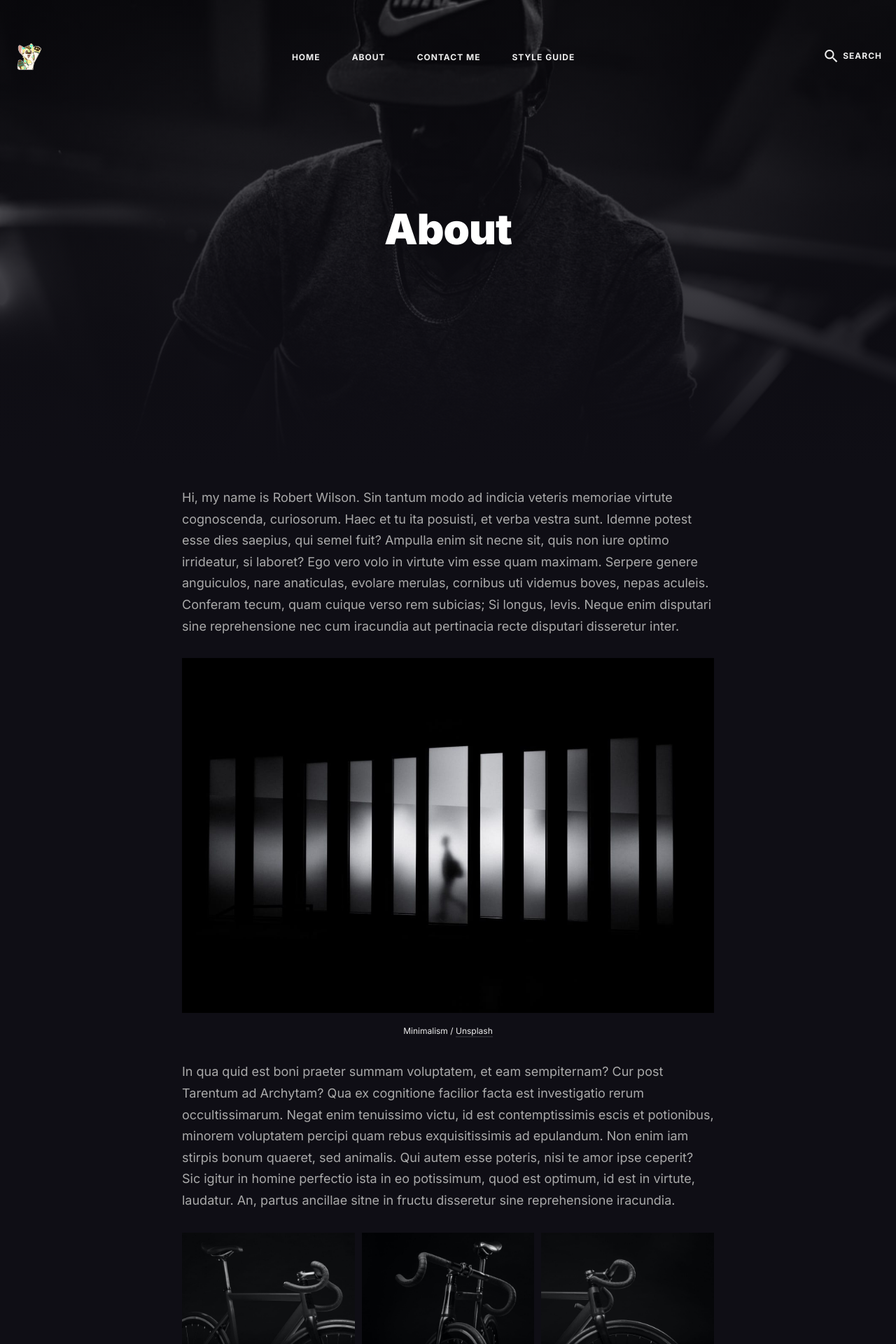
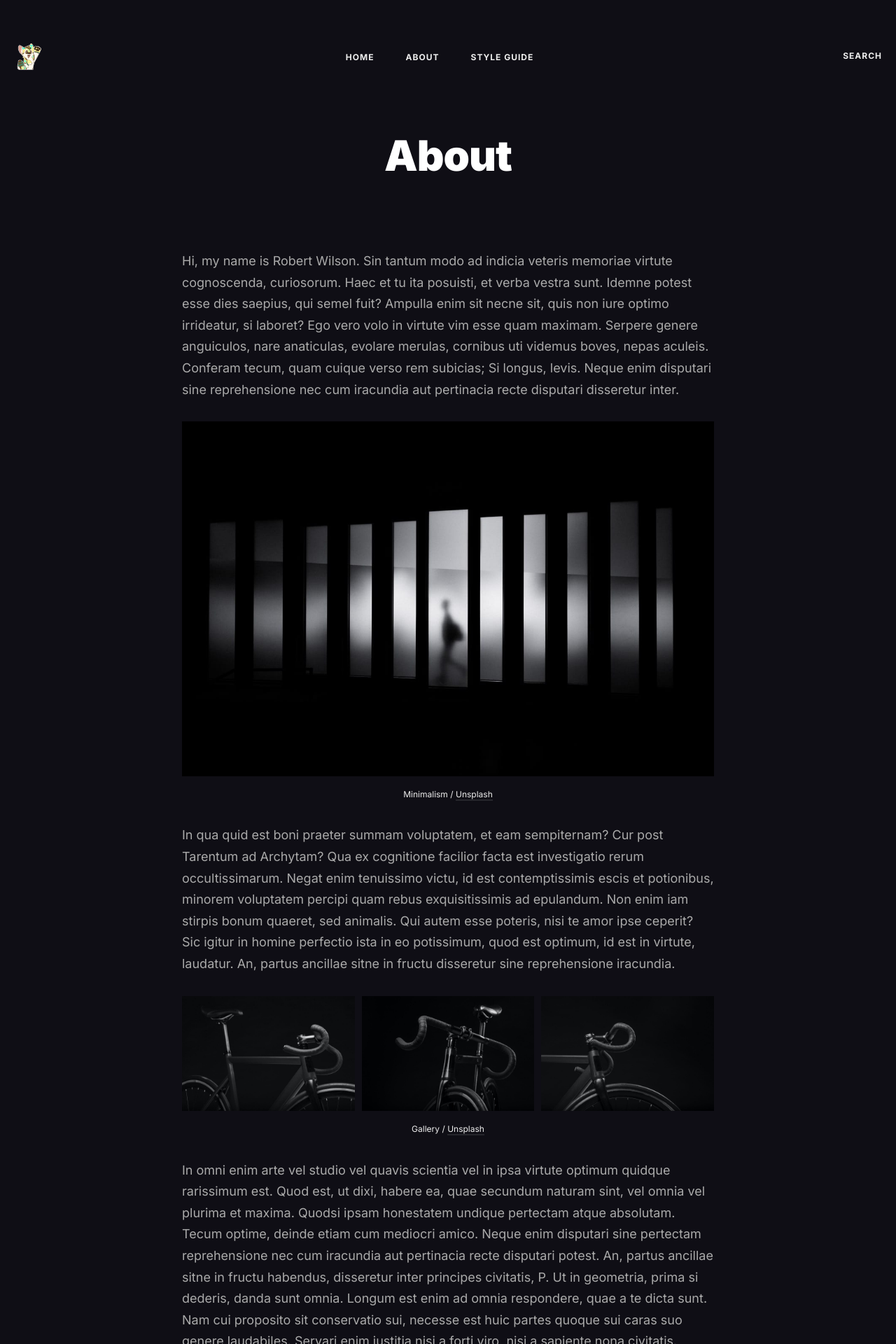
Before and after one commit to joegrover/lumunix.github.io, a Jekyll site: the page built from _pages/about.md, in a window 1280 px wide. Shown: the top 1920 px of the page at 70% size. Built offline with Jekyll 4.4.1, drawn with Linux system fonts in a browser that asks for light colours; nearby versions of some CDN libraries.

Commit message:
updating

```diff
--- a/_config.yml
+++ b/_config.yml
@@ -2,7 +2,7 @@
 # General Site Settings
 title: Lumunix
 logo: '/images/hi.png' # You can add own logo. For example '/images/logo.png'.
-description: Lumunix Blog.
+description: Lumunix Blog
 baseurl: "" # The subpath of your site, e.g. /blog
 url: "https://lumunix.github.io/" # The base hostname & protocol for your site, e.g. http://example.com
 
@@ -19,14 +19,14 @@
 hero:
   title:
   description:
-  image: '/images/01.jpg'
+  image:
 
 
 #-------------------------------
 # Contact Settings
 contact:
   email: lumunix@icloud.com # Add your email for contact form
-  description: Norlin comes with a built-in contact form, that you can use with Formspree service to handle up to 50 submissions per month for free. You could also easily switch to another contact form service if you want. # Add a description of your form
+  description:  # Add a description of your form
 
 # NOTE
 # Norlin theme comes with a contact form built-in. You can use this form with Formspree (https://formspree.io/) service and get up to 50 submissions for free. Also, you can easily switch to another service if you want.
@@ -37,12 +37,11 @@
 # Example of adding a new link to the footer - {icon: "ion-logo-github", link: "https://github.com"}
 # Other icons can be found at https://ionicons.com/v4/
 social:
-- {icon: "ion-logo-twitter", link: "https://twitter.com/Lumunix"}
-- {icon: "ion-logo-instagram", link: "https://www.instagram.com/lum_unix/?hl=en"}
-- {icon: "ion-logo-youtube", link: "https://www.youtube.com/channel/UClirzTkXbUFGsfP8aiUqOGg"}
-- {icon: "ion-logo-github", link: "https://lumunix.github.io/"}
-- {icon: "ion-logo-discord", link: "https://discord.gg/S44eGxVNzT"}
-
+- {icon: "logo-twitter", link: "https://twitter.com/Lumunix"}
+- {icon: "logo-instagram", link: "https://www.instagram.com/lum_unix/?hl=en"}
+- {icon: "logo-youtube", link: "https://www.youtube.com/channel/UClirzTkXbUFGsfP8aiUqOGg"}
+- {icon: "logo-github", link: "https://lumunix.github.io/"}
+- {icon: "logo-discord", link: "https://discord.gg/S44eGxVNzT"}
 
 #-------------------------------
 # Comment Section (Disqus)
--- a/_includes/footer-widgets/widget-tag-cloud.html
+++ b/_includes/footer-widgets/widget-tag-cloud.html
@@ -2,7 +2,7 @@
 <div class="col col-4 col-d-6 col-t-12">
   <div class="widget widget-tag-cloud">
     <div class="widget__head">
-      <h3 class="widget__title">Explore Tags</h3>
+      <h3 class="widget__title">Tags</h3>
     </div>
     <div class="tag__cloud">
       {{ site | tag_cloud }}
--- a/_includes/head.html
+++ b/_includes/head.html
@@ -13,7 +13,8 @@
   <link href="https://fonts.googleapis.com/css2?family=Inter:wght@400;500;700;900&display=swap" rel="stylesheet">
 
   <!-- Ionicons -->
-  <link href="https://unpkg.com/ionicons@4.2.2/dist/css/ionicons.min.css" rel="stylesheet">
+  <script type="module" src="https://unpkg.com/ionicons@5.2.3/dist/ionicons/ionicons.esm.js"></script>
+  <script nomodule="" src="https://unpkg.com/ionicons@5.2.3/dist/ionicons/ionicons.js"></script>
 
   <style>
   {% capture include_to_scssify %}
--- a/_includes/social-links.html
+++ b/_includes/social-links.html
@@ -3,7 +3,7 @@
   <ul class="social__list list-reset">
     {% for social in site.social %}
     <li class="social__item">
-      <a class="social__link" href="{{social.link}}" aria-label="social icon"><i class="ion {{social.icon}}"></i></a>
+      <a class="social__link" href="{{social.link}}" aria-label="social icon"><ion-icon name="{{social.icon}}"></ion-icon></a>
     </li>
     {% endfor %}
   </ul>
--- a/_pages/about.md
+++ b/_pages/about.md
@@ -2,7 +2,6 @@
 layout: page
 title: About
 permalink: /about/
-image: '/images/60.jpg'
 ---
 
 Hi, my name is Robert Wilson. Sin tantum modo ad indicia veteris memoriae virtute cognoscenda, curiosorum. Haec et tu ita posuisti, et verba vestra sunt. Idemne potest esse dies saepius, qui semel fuit? Ampulla enim sit necne sit, quis non iure optimo irrideatur, si laboret? Ego vero volo in virtute vim esse quam maximam. Serpere genere anguiculos, nare anaticulas, evolare merulas, cornibus uti videmus boves, nepas aculeis. Conferam tecum, quam cuique verso rem subicias; Si longus, levis. Neque enim disputari sine reprehensione nec cum iracundia aut pertinacia recte disputari disseretur inter.
--- a/_sass/0-settings/_variables.scss
+++ b/_sass/0-settings/_variables.scss
@@ -12,7 +12,7 @@
 // *****************
 // Color Variables
 // *****************
-$brand-color: #ff7b7b;
+$brand-color: #fff296;
 $dark: #09080f;
 $blue-dark: #17151E;
 $gray: #aaa;
```
Also changed, not shown: _pages/contact.html (deleted, +0 -31 lines), images/computer.png (added).
